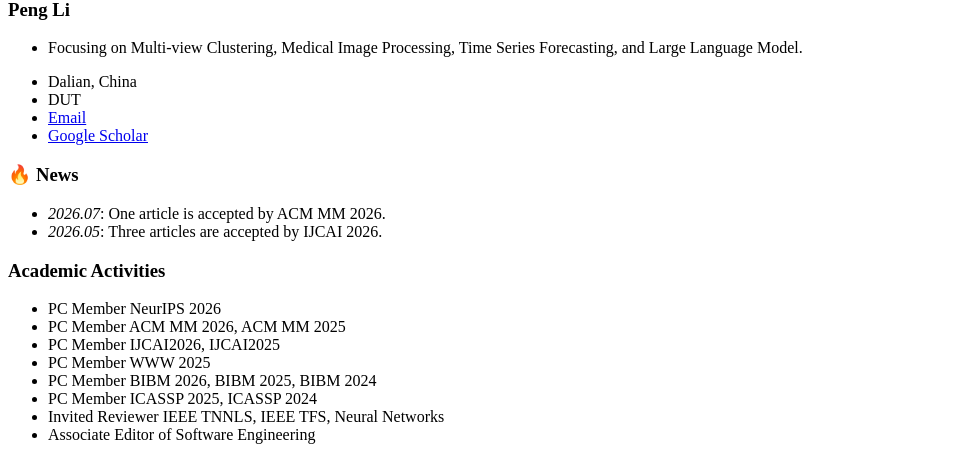
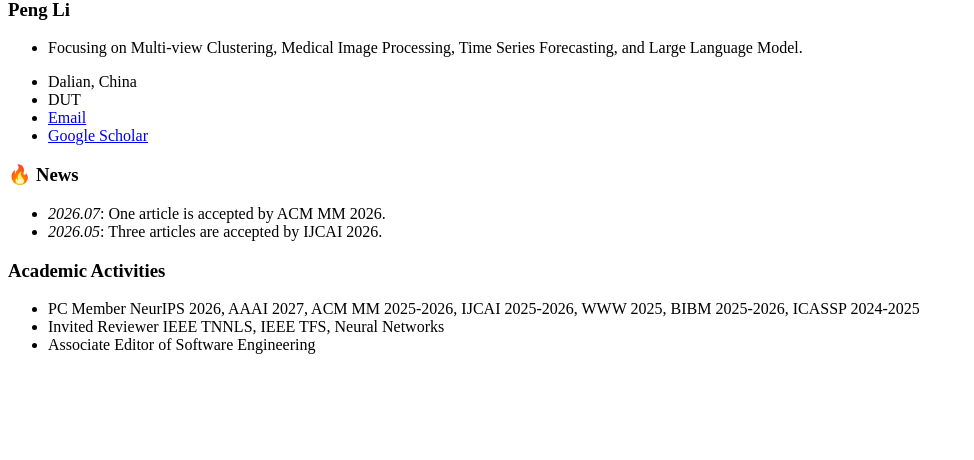
Before and after one commit to lipeng-dut/lipeng-dut.github.io, a Jekyll site: the page built from _pages/includes/news.md, in a window 1280 px wide. Shown: the part 526-986 px from the top of the page, without its empty margins (0-974 px from the left). Built offline with Jekyll 4.4.1, drawn with Linux system fonts in a browser that asks for light colours; our own code applies the rules of GitHub Pages for plain Markdown files; after the commit the page ends 900 px from its top, so only the background shows below that.

Commit message:
Update news.md

```diff
--- a/_pages/includes/news.md
+++ b/_pages/includes/news.md
@@ -3,11 +3,6 @@
 - *2026.05*: Three articles are accepted by IJCAI 2026.
 
 # Academic Activities
-- PC Member NeurIPS 2026
-- PC Member ACM MM 2026, ACM MM 2025
-- PC Member IJCAI2026, IJCAI2025
-- PC Member WWW 2025
-- PC Member BIBM 2026, BIBM 2025, BIBM 2024
-- PC Member ICASSP 2025, ICASSP 2024
+- PC Member NeurIPS 2026, AAAI 2027, ACM MM 2025-2026, IJCAI 2025-2026, WWW 2025, BIBM 2025-2026, ICASSP 2024-2025
 - Invited Reviewer IEEE TNNLS, IEEE TFS, Neural Networks
 - Associate Editor of Software Engineering
```
